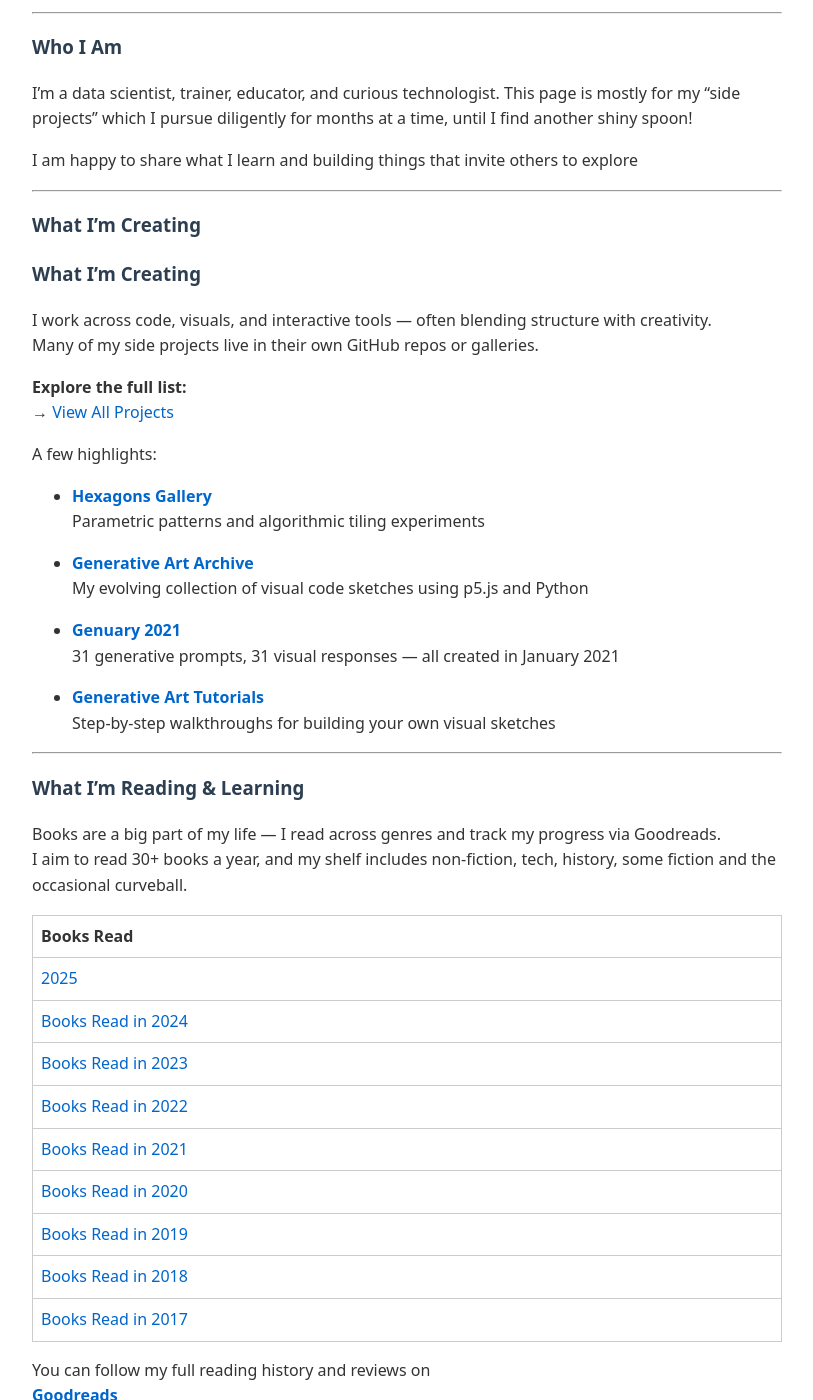
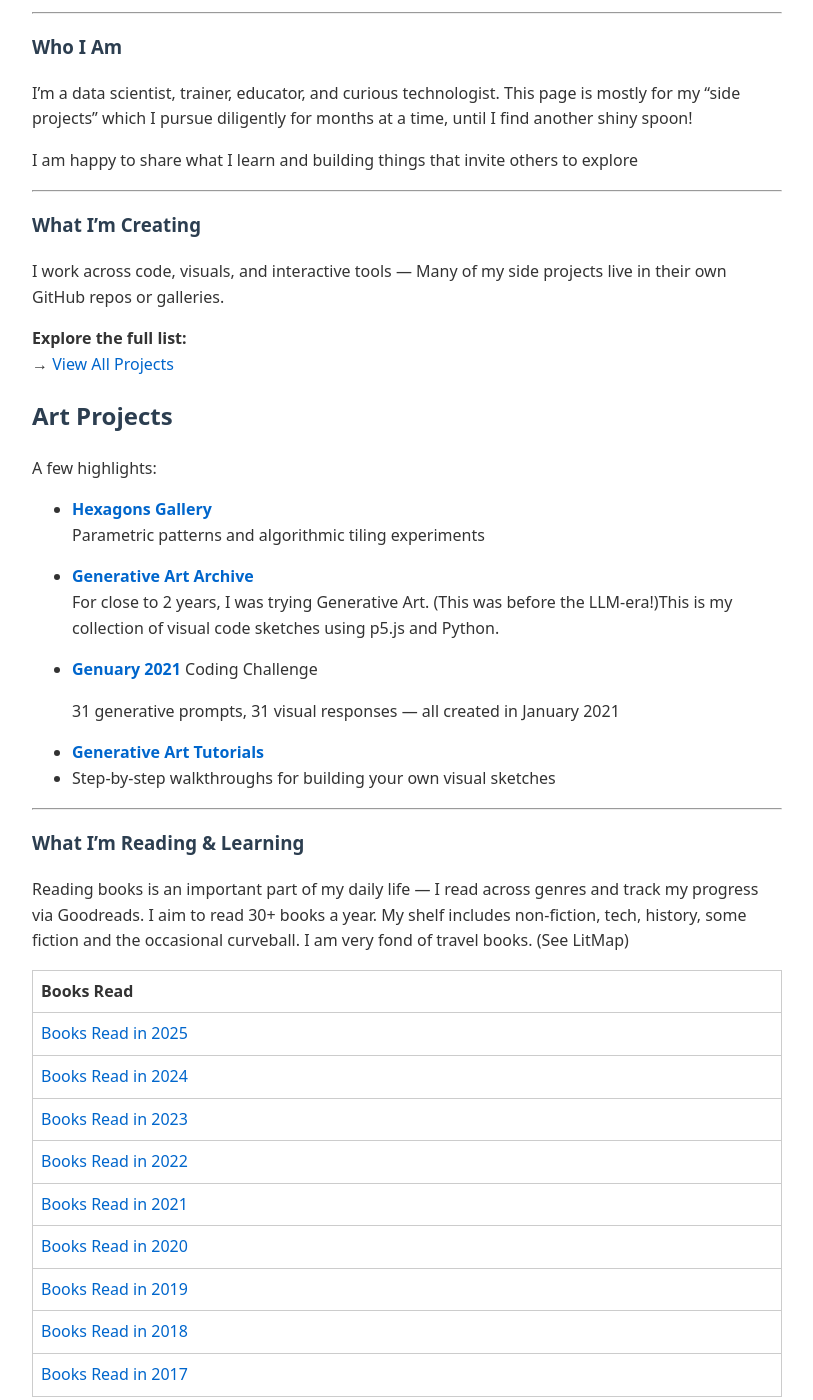
Before and after one commit to Ram-N/Ram-N.github.io, a Jekyll site: the page built from index.md, in a window 1280 px wide and 1400 px high, scrolled down 351 px. Shown: the whole window, without its empty margins (233-1046 px from the left). Built offline with Jekyll 4.4.1, drawn with Linux system fonts in a browser that asks for light colours.

Commit message:
removed minimal theme

```diff
--- a/_config.yml
+++ b/_config.yml
@@ -1,6 +1,6 @@
 title: Ram N
 description: Data science, Education, Tinkering
-theme: jekyll-theme-minimal
+# theme: jekyll-theme-minimal
 
 plugins:
   - jekyll-seo-tag
@@ -17,5 +17,5 @@
 # Social links
 github:
   username: Ram-N
-linkedin: yourprofile
+linkedin: https://www.linkedin.com/in/ramnarasimhan1/
 goodreads: https://www.goodreads.com/user/show/37469588-ramnarasimhan
--- a/index.md
+++ b/index.md
@@ -20,41 +20,42 @@
 
 ---
 
-### What I’m Creating
 
 ### What I’m Creating
 
-I work across code, visuals, and interactive tools — often blending structure with creativity.
+I work across code, visuals, and interactive tools —
 Many of my side projects live in their own GitHub repos or galleries.
 
 **Explore the full list:**
 → [View All Projects](/projects)
 
+## Art Projects
 A few highlights:
 
 - **[Hexagons Gallery](https://ram-n.github.io/hexagons-gallery/)**
   Parametric patterns and algorithmic tiling experiments
 
 - **[Generative Art Archive](https://github.com/Ram-N/generative_art/blob/master/contact_sheet.md)**
-  My evolving collection of visual code sketches using p5.js and Python
+  For close to 2 years, I was trying Generative Art. (This was before the LLM-era!)This is my collection of visual code sketches using p5.js and Python.
 
-- **[Genuary 2021](https://ram-n.github.io/Genuary_2021/)**
+- **[Genuary 2021](https://ram-n.github.io/Genuary_2021/)**  Coding Challenge
+
   31 generative prompts, 31 visual responses — all created in January 2021
 
-- **[Generative Art Tutorials](https://ram-n.github.io/generative_art/_build/html/index.html)**
-  Step-by-step walkthroughs for building your own visual sketches
+- **[Generative Art Tutorials](https://ram-n.github.io/hexagons/build/html/documentation_jupyter.html)**
+-  Step-by-step walkthroughs for building your own visual sketches
 
 
 ---
 
 ### What I’m Reading & Learning
 
-Books are a big part of my life — I read across genres and track my progress via Goodreads.
-I aim to read 30+ books a year, and my shelf includes non-fiction, tech, history, some fiction and the occasional curveball.
+Reading books is an important part of my daily life — I read across genres and track my progress via Goodreads.
+I aim to read 30+ books a year. My shelf includes non-fiction, tech, history, some fiction and the occasional curveball. I am very fond of travel books. (See LitMap)
 
 | Books Read|
 |------|
-| [2025](https://www.goodreads.com/user_challenges/XXXXX) |
+| [Books Read in 2025](https://www.goodreads.com/user_challenges/XXXXX) |
 | [Books Read in 2024](https://www.goodreads.com/user/year_in_books/2024/37469588) |
 | [Books Read in 2023](https://www.goodreads.com/user/year_in_books/2023/37469588) |
 | [Books Read in 2022](https://www.goodreads.com/user/year_in_books/2022/37469588) |
```
